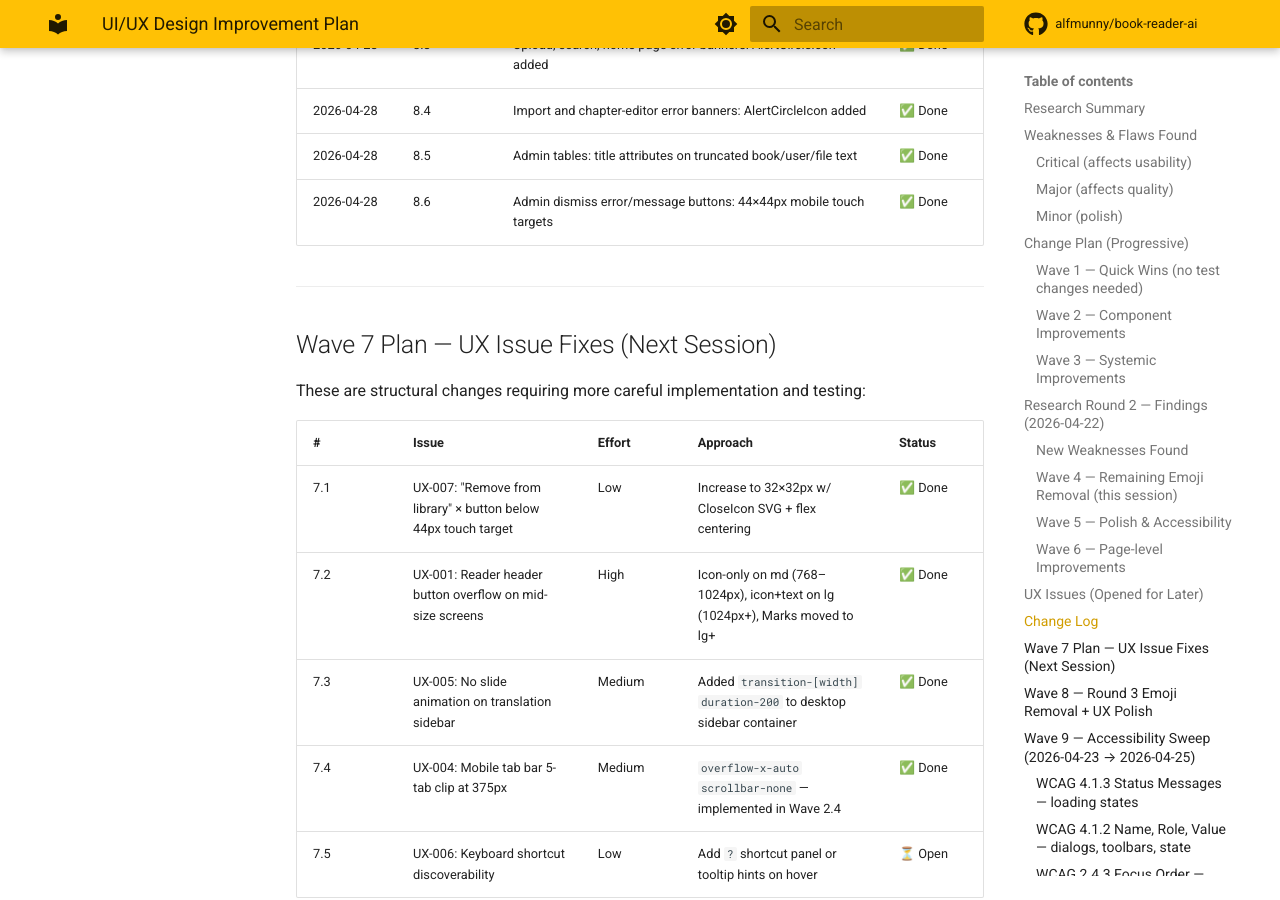
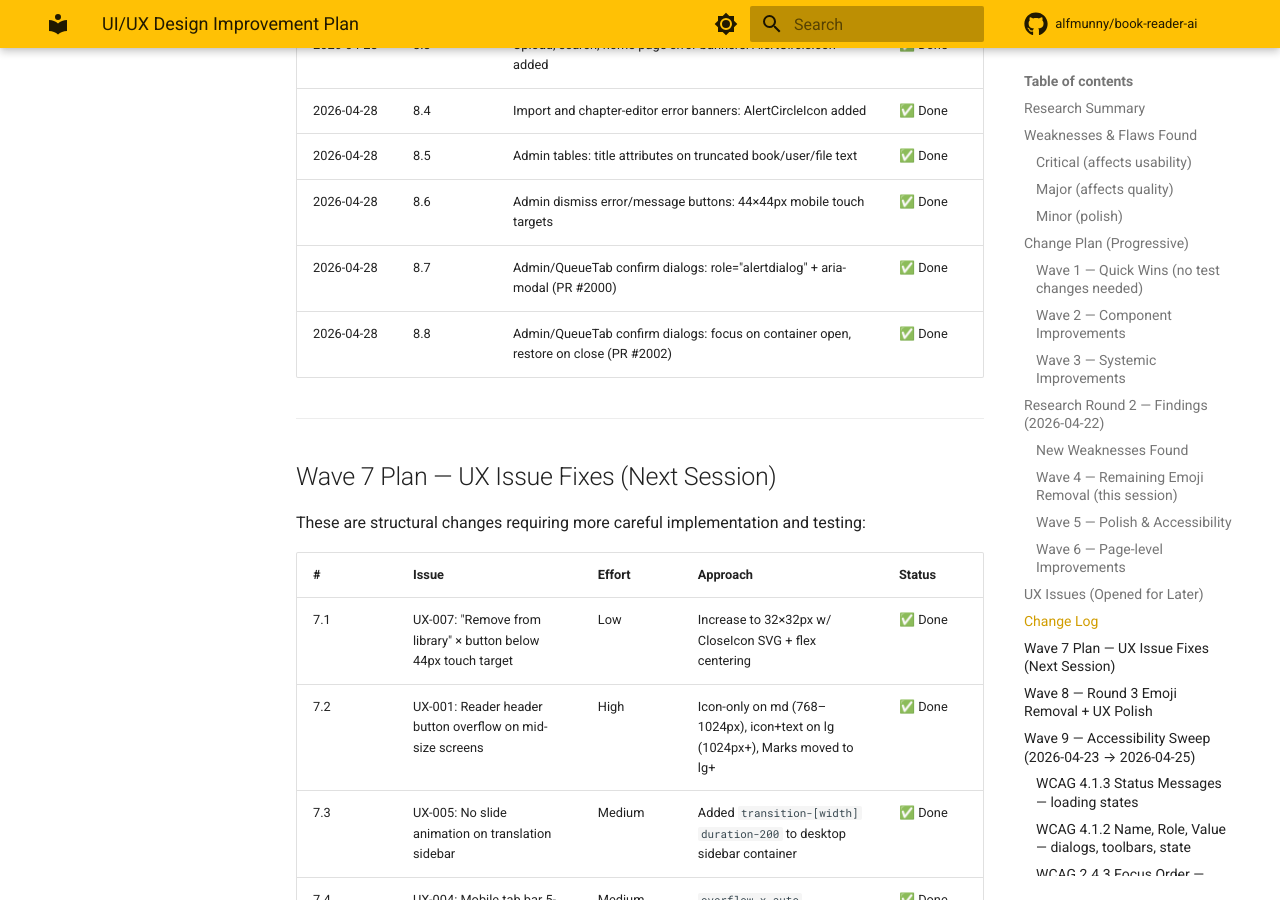
Before and after one commit to alfmunny/book-reader-ai, an MkDocs documentation site: the page built from docs/design-improvement-plan.md, in a window 1280 px wide and 900 px high, scrolled down 7779 px. Built offline with MkDocs 1.6.1 and Material for MkDocs 9.7.7, drawn with Linux system fonts in a browser that asks for light colours; comment, search, counter and statistics services are not loaded.

Commit message:
docs: log wave 8.7/8.8 alertdialog and focus-mgmt changes in design-improvement-plan
Co-Authored-By: Claude Sonnet 4.6 <noreply@anthropic.com>

```diff
--- a/docs/design-improvement-plan.md
+++ b/docs/design-improvement-plan.md
@@ -176,6 +176,8 @@ Second pass covered: vocabulary page, notes page, profile page, import page, Ann
 | 2026-04-28 | 8.4 | Import and chapter-editor error banners: AlertCircleIcon added | ✅ Done |
 | 2026-04-28 | 8.5 | Admin tables: title attributes on truncated book/user/file text | ✅ Done |
 | 2026-04-28 | 8.6 | Admin dismiss error/message buttons: 44×44px mobile touch targets | ✅ Done |
+| 2026-04-28 | 8.7 | Admin/QueueTab confirm dialogs: role="alertdialog" + aria-modal (PR #2000) | ✅ Done |
+| 2026-04-28 | 8.8 | Admin/QueueTab confirm dialogs: focus on container open, restore on close (PR #2002) | ✅ Done |
 
 ---
 
```
